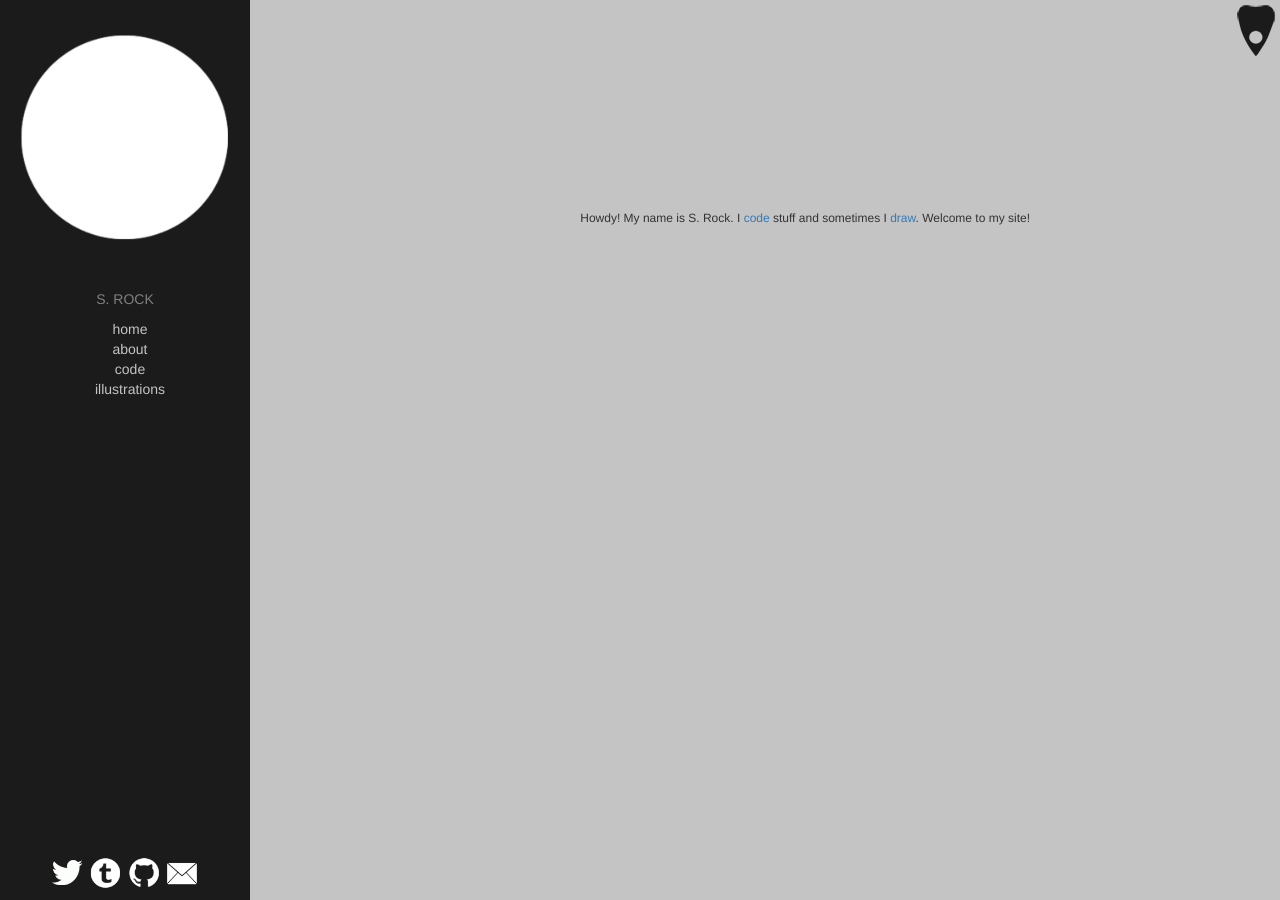
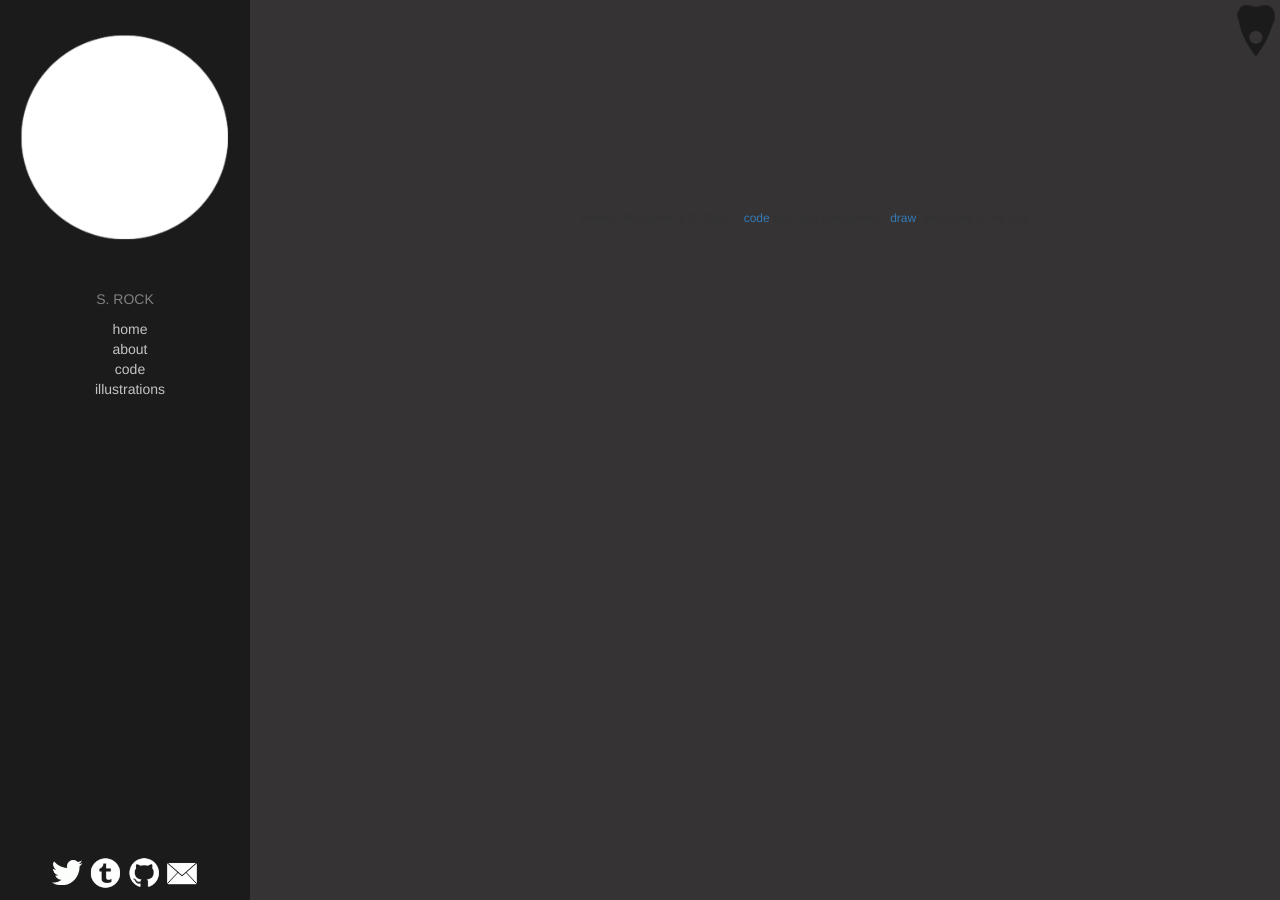
Before and after one commit to Revenir/revenir.github.io, a Jekyll site: the page built from index.html, in a window 1280 px wide. Built offline with Jekyll 4.4.1, drawn with Linux system fonts in a browser that asks for light colours.

Commit message:
Update main.css
Changing the background color - not sure if I care for the contrast between the sidebar and the rest of the page...

```diff
--- a/css/main.css
+++ b/css/main.css
@@ -1,5 +1,5 @@
 html{
-    background-color:#c4c4c4;
+    background-color:#353333;
 }
 
 .sidebar {
```
